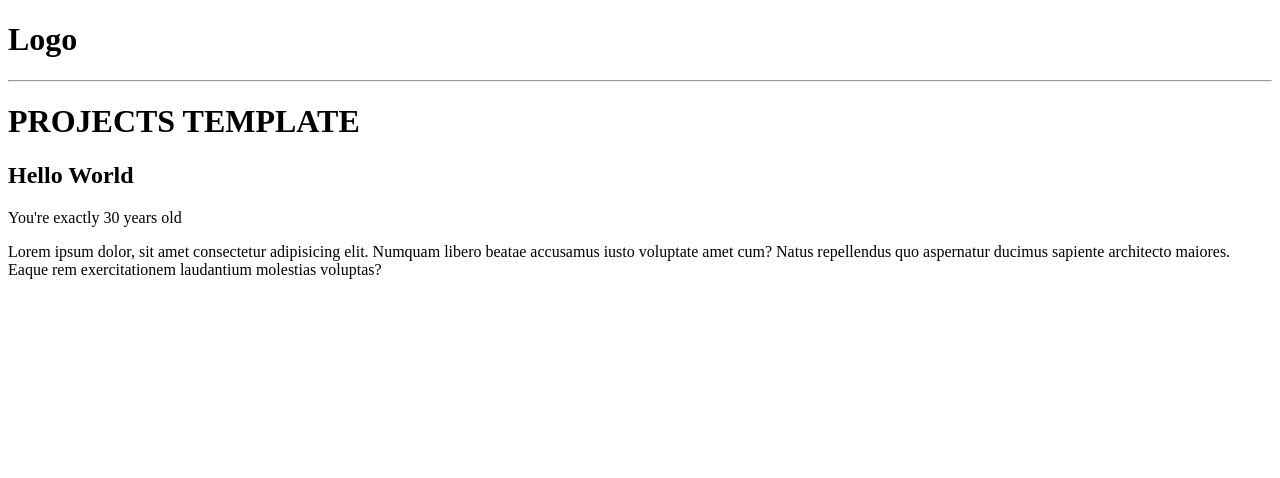
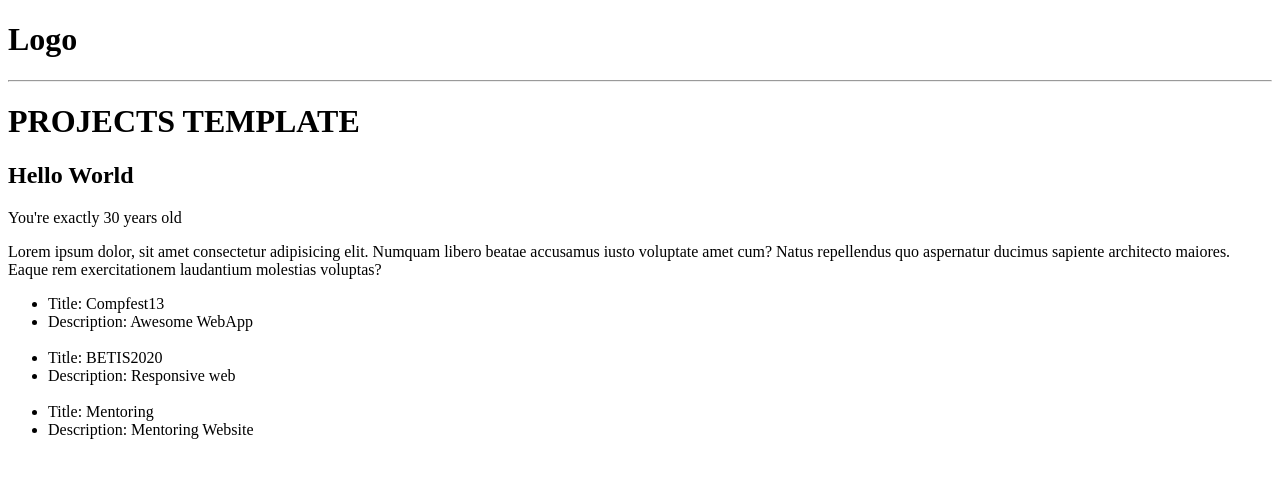
Before and after one commit to pragusga25/pamekar, a Django app: page / in a window 1280 px wide. Shown: the top 478 px of the page. Run offline with Django 3.2, Linux system fonts and the light colour scheme.

Commit message:
loop through projectlist

```diff
--- a/projects/templates/projects/projects.html
+++ b/projects/templates/projects/projects.html
@@ -23,4 +23,12 @@
   molestias voluptas?
 </p>
 
+<ul>
+  {% for project in projectList %}
+  <li>Title: {{ project.title }}</li>
+  <li>Description: {{ project.description }}</li>
+  </br>
+  {% endfor %}
+</ul>
+
 {% endblock content %}
--- a/projects/views.py
+++ b/projects/views.py
@@ -1,11 +1,17 @@
 from django.shortcuts import render
 from django.http import HttpResponse
+
+projectList = [
+{'id':1, 'title': 'Compfest13', 'description': 'Awesome WebApp'},
+{'id':2, 'title': 'BETIS2020', 'description': 'Responsive web'},
+{'id':3, 'title': 'Mentoring', 'description': 'Mentoring Website'},
+]
 
 # Create your views here.
 def projects(request):
     msg = 'Hello World'
     age = 30
-    context = {'msg': msg, 'age': age}
+    context = {'msg': msg, 'age': age, 'projectList':projectList}
     return render(request, 'projects/projects.html', context)
 
 def project(request):
```
